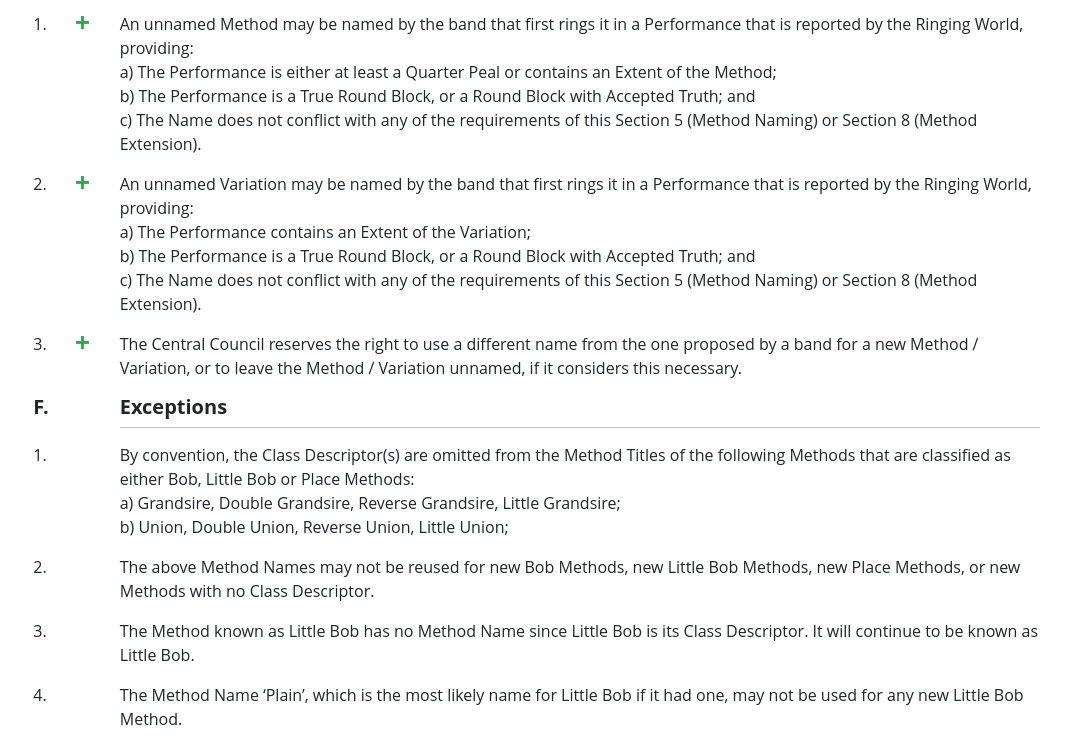
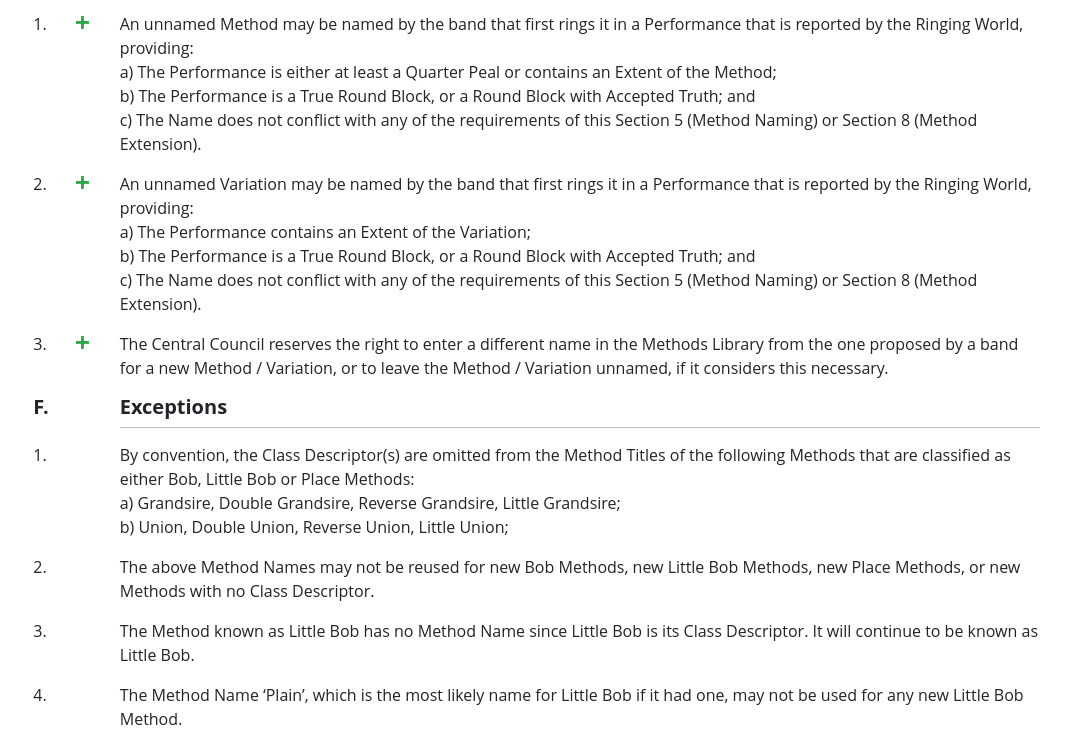
Before and after one commit to tjbarnes23/tjbarnes23.github.io, a plain HTML site: page naming.html in a window 1280 px wide. Shown: the part 1789-2536 px from the top of the page, without its empty margins (210-1280 px from the left). Drawn offline with nearby package versions, Linux system fonts and the light colour scheme.

Commit message:
JAH update on rights over naming

```diff
--- a/naming.html
+++ b/naming.html
@@ -728,8 +728,8 @@
                         </div>
                         <div class="col-sm-11">
                             <p>
-                                The Central Council reserves the right to use a different name from the one proposed by a band for a new Method / Variation,
-								or to leave the Method / Variation unnamed, if it considers this necessary.
+                                The Central Council reserves the right to enter a different name in the Methods Library from the one proposed
+                                by a band for a new Method / Variation, or to leave the Method / Variation unnamed, if it considers this necessary.
                             </p>
                             <div class="collapse" id="detailE3">
                                 <hr />
```
